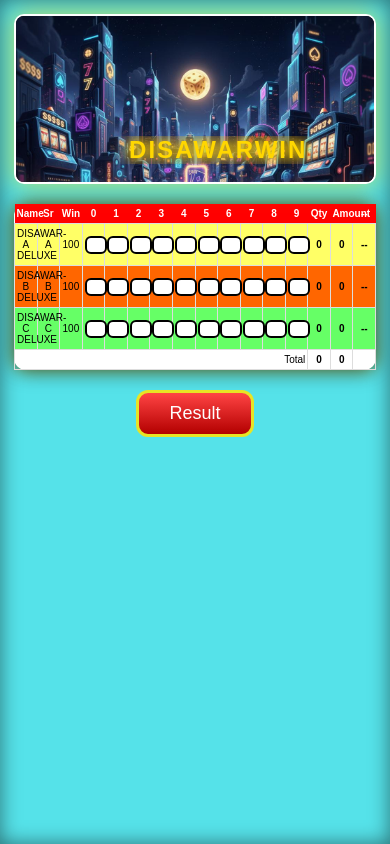
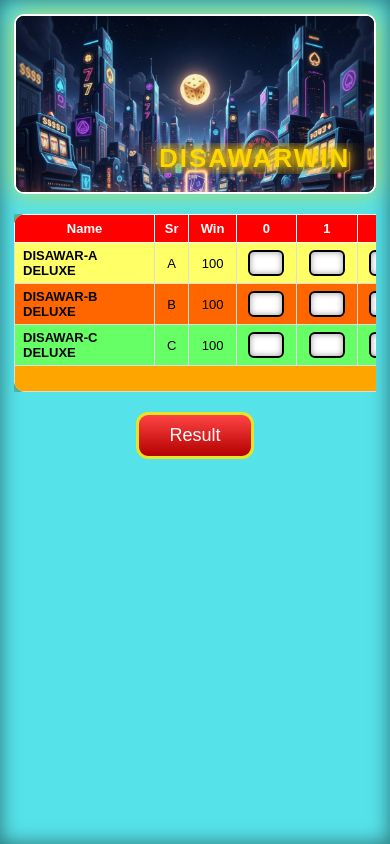
Before and after one commit to SaiWorkProfile/Lottery-Frontend, a React (Create React App) app: page / in a window 390 px wide. Built offline with nearby package versions, Linux system fonts and the light colour scheme; no server answers.

Commit message:
Perfect mobile table layout

```diff
--- a/src/styles/main.css
+++ b/src/styles/main.css
@@ -55,22 +55,26 @@ button {
   width: 100%;
   height: 100%;
   object-fit: cover;
+  object-position: center;
+  display: block;
 }
 
-/* ================= BANNER TEXT ================= */
+/* ================= BANNER TEXT SCROLL ================= */
 .banner-text {
   position: absolute;
   bottom: 18px;
   left: 0;
   width: 100%;
   overflow: hidden;
-  z-index: 3;
+  pointer-events: none;
+  z-index: 5;
 }
 
 .banner-text span {
   display: inline-block;
   white-space: nowrap;
   padding-left: 100%;
+
   font-size: 42px;
   font-weight: bold;
   letter-spacing: 4px;
@@ -81,7 +85,7 @@ button {
     0 0 16px #ffcc00,
     0 0 32px #ff9900;
 
-  animation: bannerScroll 12s linear infinite;
+  animation: bannerScroll 14s linear infinite;
 }
 
 @keyframes bannerScroll {
@@ -102,6 +106,7 @@ button {
 
   border-radius: 8px;
   border: 2px solid #fff;
+  box-shadow: 0 0 15px rgba(255,215,0,0.4);
 }
 
 .header-box b {
@@ -109,51 +114,97 @@ button {
   font-size: 16px;
 }
 
-/* ================= TABLE ================= */
+/* ================= TABLE WRAPPER ================= */
 .table-wrapper {
-  display: flex;
-  justify-content: center;
+  width: 100%;
+  overflow-x: auto;
   margin: 20px 0;
+  -webkit-overflow-scrolling: touch;
 }
 
+/* ================= BETTING TABLE ================= */
 .bet-table {
-  width: 100%;
   border-collapse: collapse;
+  table-layout: fixed;
+  min-width: 980px;
   background: #fff;
   border-radius: 12px;
-  table-layout: fixed;
+  overflow: hidden;
 
   box-shadow:
     0 0 20px rgba(0,0,0,0.7),
     0 0 15px rgba(255,215,0,0.5);
 }
 
+/* HEADERS */
 .bet-table th {
   background: red;
   color: #fff;
-  padding: 8px 4px;
-  font-size: 14px;
+  padding: 6px;
+  font-size: 13px;
+  border: 1px solid #fff;
+  white-space: nowrap;
+  text-align: center;
 }
 
+/* CELLS */
 .bet-table td {
   border: 1px solid #ddd;
-  padding: 6px 4px;
+  padding: 5px;
+  font-size: 13px;
   text-align: center;
-  font-size: 14px;
 }
 
+/* COLUMN WIDTH LOCK */
+.bet-table th.name,
+.bet-table td.name {
+  width: 140px;
+  min-width: 140px;
+  text-align: left;
+  padding-left: 8px;
+  white-space: nowrap;
+  font-weight: bold;
+}
+
+.bet-table th.sr,
+.bet-table td.sr {
+  width: 40px;
+  min-width: 40px;
+}
+
+.bet-table th.win,
+.bet-table td.win {
+  width: 55px;
+  min-width: 55px;
+}
+
+.bet-table th.num,
+.bet-table td.num {
+  width: 45px;
+  min-width: 45px;
+}
+
+/* INPUT BOX */
 .num-box {
-  width: 34px;
-  height: 24px;
-  font-size: 13px;
+  width: 36px;
+  height: 26px;
   border-radius: 6px;
   border: 2px solid #000;
+  font-weight: bold;
+  text-align: center;
+  box-shadow: inset 0 0 6px rgba(0,0,0,0.4);
 }
 
 /* ROW COLORS */
 .row-yellow { background: #ffff66; }
 .row-orange { background: #ff6600; }
 .row-green  { background: #66ff66; }
+
+/* TOTAL */
+.total-row {
+  background: orange;
+  font-weight: bold;
+}
 
 /* ================= RESULT BUTTON ================= */
 .result-btn {
@@ -163,26 +214,48 @@ button {
   font-size: 20px;
   font-weight: bold;
   color: #fff;
+
   background: linear-gradient(#ff4d4d, #b30000);
   border-radius: 14px;
   border: 3px solid #000;
+
+  box-shadow:
+    0 0 20px rgba(255,0,0,0.8),
+    inset 0 0 10px rgba(0,0,0,0.6);
+}
+
+/* ================= RESULTS PAGE ================= */
+.results-table {
+  table-layout: fixed;
+  width: 100%;
+}
+
+.results-table th,
+.results-table td {
+  text-align: center;
+  white-space: nowrap;
 }
 
 /* ================= ADMIN ================= */
 .admin-page {
   max-width: 520px;
-  margin: 80px auto;
+  margin: 60px auto;
   padding: 28px;
   background: #fff;
   border-radius: 12px;
   border: 3px solid #222;
+  box-shadow: 0 0 35px rgba(255,215,0,0.35);
+}
+
+.admin-page h3 {
+  text-align: center;
+  margin-bottom: 20px;
 }
 
 .admin-page input {
   width: 100%;
   padding: 12px;
-  margin-bottom: 16px;
-  font-size: 16px;
+  margin-bottom: 14px;
   border-radius: 8px;
   border: 2px solid #000;
 }
@@ -195,9 +268,10 @@ button {
   background: linear-gradient(#ff4d4d, #b30000);
   color: #fff;
   border-radius: 10px;
+  border: 3px solid #000;
 }
 
-/* ================= MOBILE FULL TABLE FIT ================= */
+/* ================= MOBILE ================= */
 @media (max-width: 768px) {
 
   .page-wrapper {
@@ -206,11 +280,11 @@ button {
   }
 
   .top-banner {
-    height: 170px;
+    height: 180px;
   }
 
   .banner-text span {
-    font-size: 24px;
+    font-size: 26px;
     letter-spacing: 2px;
   }
 
@@ -219,25 +293,7 @@ button {
     font-size: 12px;
   }
 
-  /* 🔥 KEY FIX */
   .bet-table {
-    font-size: 10px;
-  }
-
-  .bet-table th,
-  .bet-table td {
-    padding: 4px 2px;
-    font-size: 10px;
-  }
-
-  .num-box {
-    width: 22px;
-    height: 18px;
-    font-size: 10px;
-  }
-
-  .result-btn {
-    font-size: 16px;
-    padding: 10px 30px;
+    min-width: 980px;
   }
 }
```
